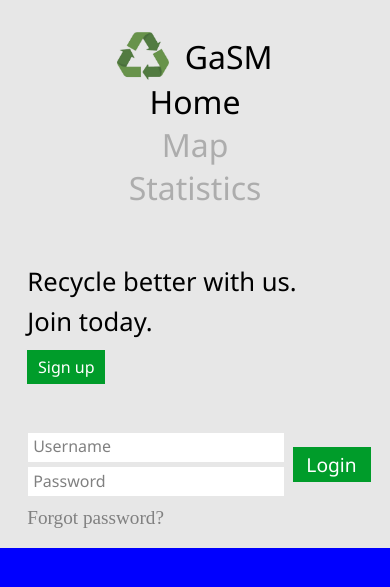
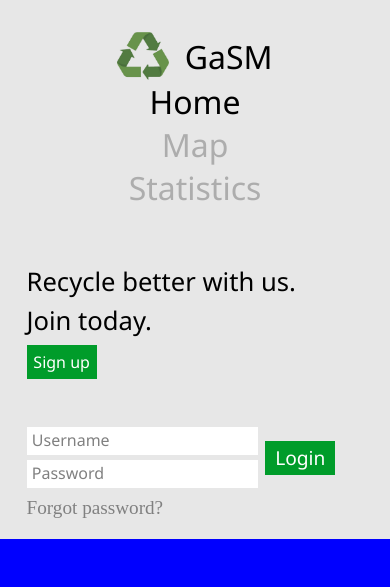
Before and after one commit to Amihaeseisergiu/GaSM, a PHP site: page / in a window 390 px wide. Shown: the top 587 px of the page. Run offline with PHP 8.4, Linux system fonts and the light colour scheme.

Commit message:
fixed some issues at lower resolutions

```diff
--- a/midPart.css
+++ b/midPart.css
@@ -1,9 +1,3 @@
-
-body
-{
-  background-color:black;
-  margin:0px;
-}
 
 .parentDiv
 {
@@ -185,7 +179,7 @@ body
 
   .leftDiv
   {
-    width:100%;
+    width:90%;
     align-items:flex-start;
   }
 
@@ -206,7 +200,7 @@ body
 
   .rightDiv
   {
-    width:100%;
+    width:90%;
     align-items:flex-start;
   }
 
@@ -222,7 +216,7 @@ body
     font-size:1.2em;
   }
 
-  @media only screen and (max-width: 330px)
+  @media only screen and (max-width: 370px)
   {
     .signupButton
     {
```
